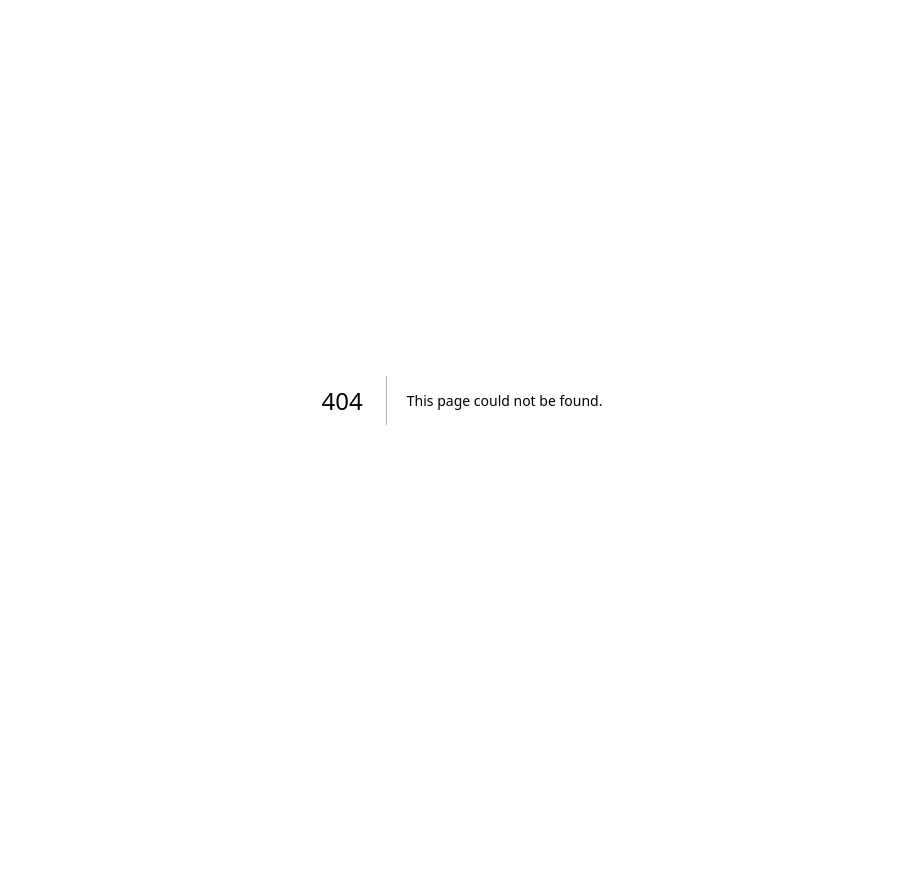
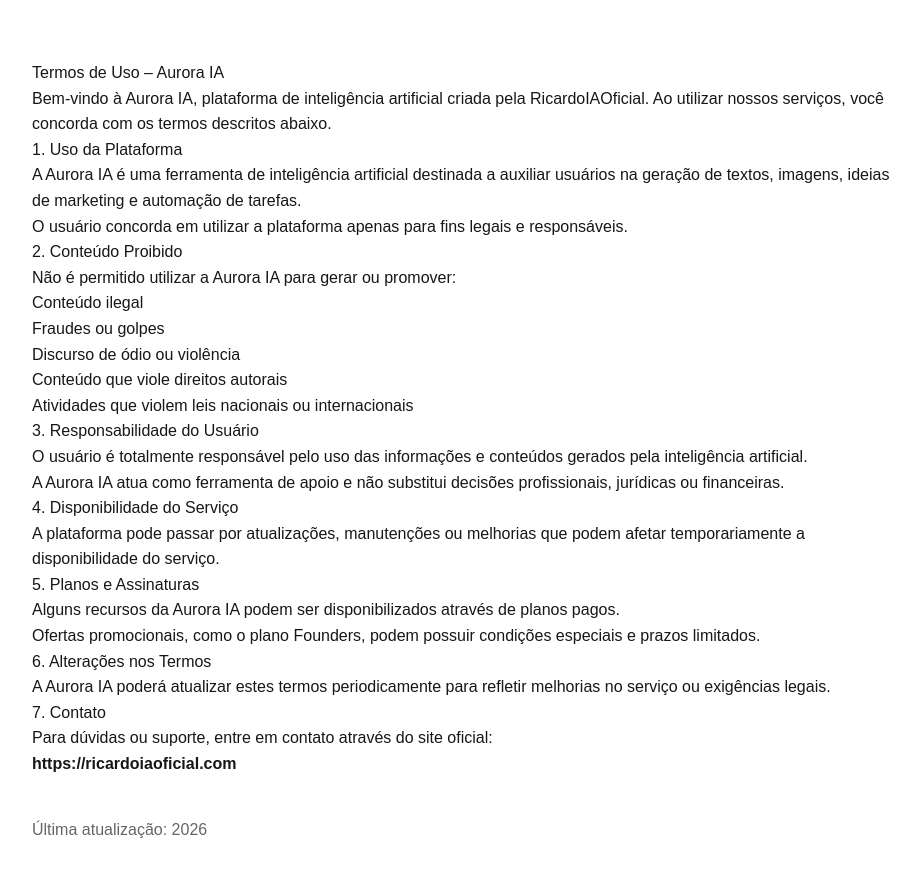
Before and after one commit to ricardogrupoexecutivo1-cpu/ricardo-ia-oficial, a Next.js app: page /termos in a window 1280 px wide. Before the commit this address had no page. Shown: the top 874 px of the page, without its empty margins (178-1098 px from the left). Before the commit the page ends 800 px from the top, so only its background shows below. Built offline with nearby package versions, Linux system fonts and the light colour scheme.

Commit message:
add legal terms page

```diff
--- /dev/null
+++ b/app/termos/page.tsx
@@ -0,0 +1,98 @@
+export default function TermosPage() {
+  return (
+    <main style={{
+      maxWidth: 900,
+      margin: "40px auto",
+      padding: 20,
+      fontFamily: "Arial, sans-serif",
+      lineHeight: 1.6
+    }}>
+
+      <h1>Termos de Uso – Aurora IA</h1>
+
+      <p>
+        Bem-vindo à Aurora IA, plataforma de inteligência artificial criada pela
+        RicardoIAOficial. Ao utilizar nossos serviços, você concorda com os
+        termos descritos abaixo.
+      </p>
+
+      <h2>1. Uso da Plataforma</h2>
+
+      <p>
+        A Aurora IA é uma ferramenta de inteligência artificial destinada a
+        auxiliar usuários na geração de textos, imagens, ideias de marketing e
+        automação de tarefas.
+      </p>
+
+      <p>
+        O usuário concorda em utilizar a plataforma apenas para fins legais e
+        responsáveis.
+      </p>
+
+      <h2>2. Conteúdo Proibido</h2>
+
+      <p>Não é permitido utilizar a Aurora IA para gerar ou promover:</p>
+
+      <ul>
+        <li>Conteúdo ilegal</li>
+        <li>Fraudes ou golpes</li>
+        <li>Discurso de ódio ou violência</li>
+        <li>Conteúdo que viole direitos autorais</li>
+        <li>Atividades que violem leis nacionais ou internacionais</li>
+      </ul>
+
+      <h2>3. Responsabilidade do Usuário</h2>
+
+      <p>
+        O usuário é totalmente responsável pelo uso das informações e conteúdos
+        gerados pela inteligência artificial.
+      </p>
+
+      <p>
+        A Aurora IA atua como ferramenta de apoio e não substitui decisões
+        profissionais, jurídicas ou financeiras.
+      </p>
+
+      <h2>4. Disponibilidade do Serviço</h2>
+
+      <p>
+        A plataforma pode passar por atualizações, manutenções ou melhorias que
+        podem afetar temporariamente a disponibilidade do serviço.
+      </p>
+
+      <h2>5. Planos e Assinaturas</h2>
+
+      <p>
+        Alguns recursos da Aurora IA podem ser disponibilizados através de
+        planos pagos.
+      </p>
+
+      <p>
+        Ofertas promocionais, como o plano Founders, podem possuir condições
+        especiais e prazos limitados.
+      </p>
+
+      <h2>6. Alterações nos Termos</h2>
+
+      <p>
+        A Aurora IA poderá atualizar estes termos periodicamente para refletir
+        melhorias no serviço ou exigências legais.
+      </p>
+
+      <h2>7. Contato</h2>
+
+      <p>
+        Para dúvidas ou suporte, entre em contato através do site oficial:
+      </p>
+
+      <p>
+        <strong>https://ricardoiaoficial.com</strong>
+      </p>
+
+      <p style={{marginTop:40, color:"#666"}}>
+        Última atualização: 2026
+      </p>
+
+    </main>
+  )
+}
```
